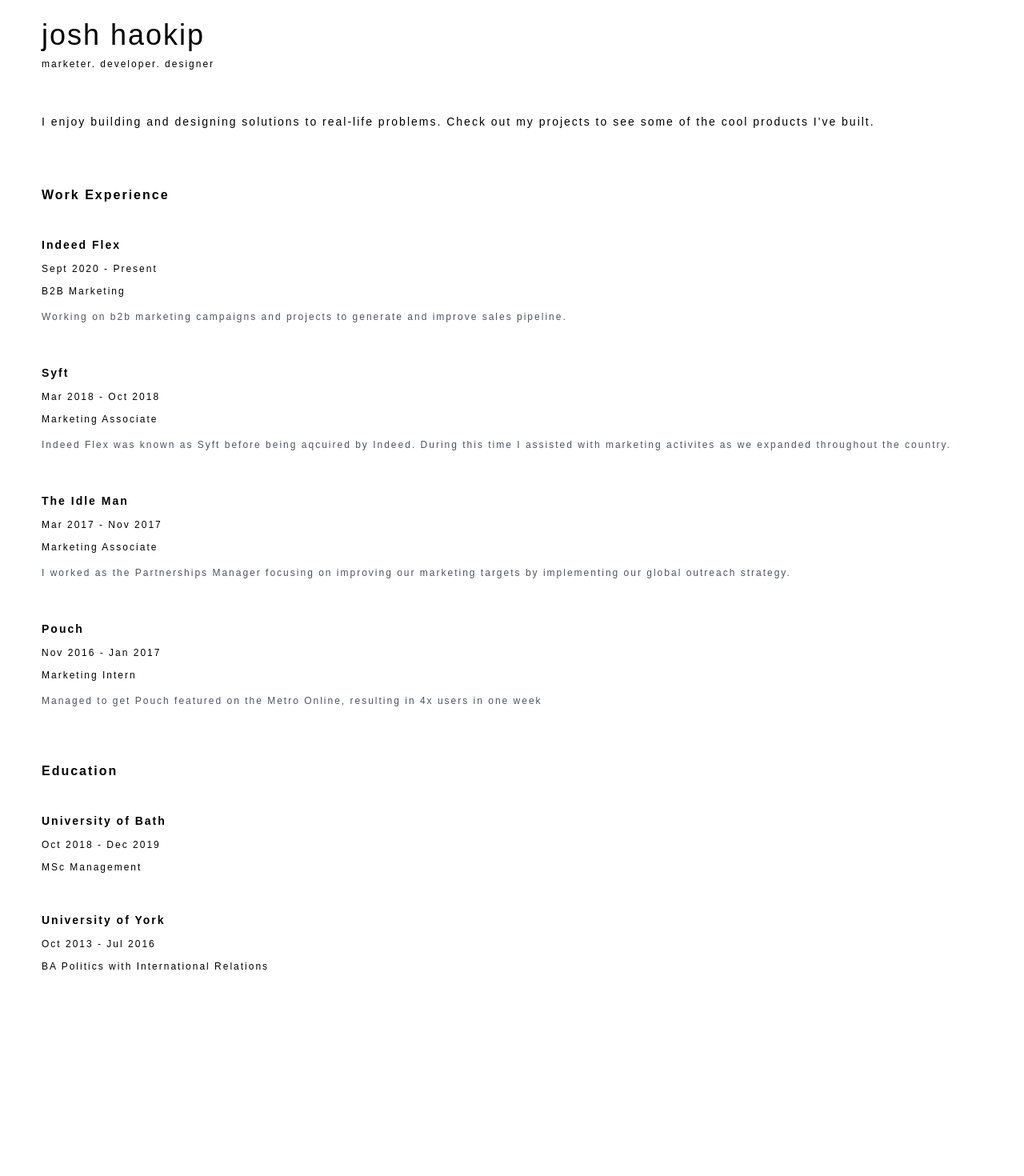
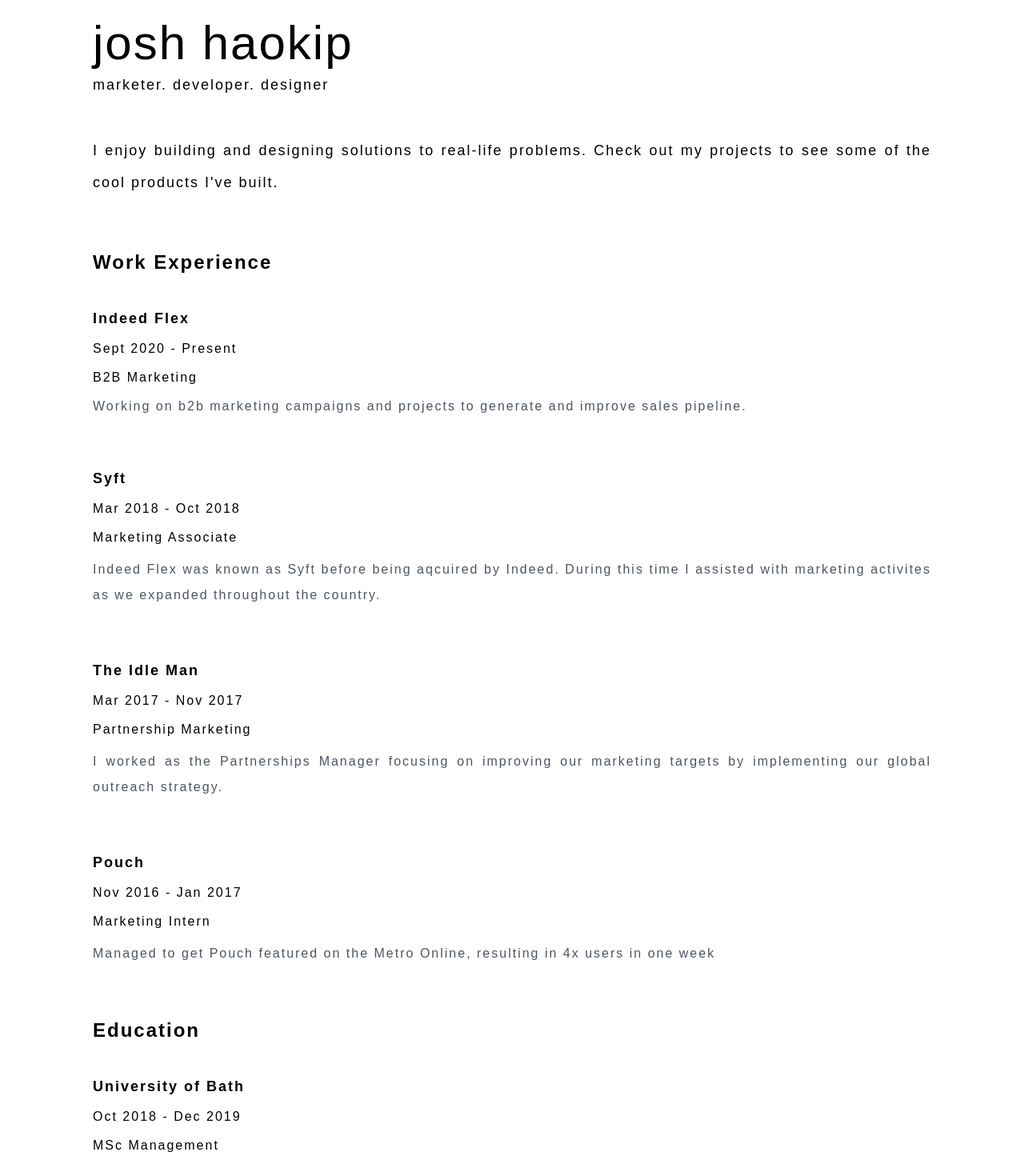
Before and after one commit to JoshHaokip/portfolio-website, a Next.js app: page /about in a window 1280 px wide. Shown: the part 40-1510 px from the top of the page at 80% size. Before the commit the page ends 1304 px from the top, so only its background shows below. Built offline with nearby package versions, Linux system fonts and the light colour scheme.

Commit message:
About: Testing desktop version

```diff
--- a/pages/about.js
+++ b/pages/about.js
@@ -9,85 +9,125 @@
         <meta name="description" content="Generated by create next app" />
         <link rel="icon" href="/favicon.ico" />
       </Head>
-      <main className="mx-8 max-h-full px-5 pt-16">
+      <main className="mx-8 max-h-full px-5 pt-16 md:mx-24">
         <div className="mb-12">
-          <h1 className="text-4xl font-medium mb-2">josh haokip</h1>
-          <p className="text-xs">marketer. developer. designer</p>
+          <h1 className="text-4xl font-medium mb-2 md:text-6xl">josh haokip</h1>
+          <p className="text-xs md:text-lg font-light">
+            marketer. developer. designer
+          </p>
         </div>
 
         <div className="mb-6">
-          <p className="text-sm font-light leading-8 text-justify">
+          <p className="text-sm font-light leading-8 text-justify md:text-lg md:leading-10">
             I enjoy building and designing solutions to real-life problems.
             Check out my projects to see some of the cool products I've built.
           </p>
         </div>
 
         <div className="mt-16">
-          <h3 className="mb-10 font-semibold">Work Experience</h3>
+          <h3 className="mb-10 font-semibold md:font-bold md:text-2xl">
+            Work Experience
+          </h3>
 
-          <div className="mb-12">
-            <p className="text-sm mb-3 font-semibold">Indeed Flex</p>
-            <p className="text-xs mb-3 font-light">Sept 2020 - Present</p>
-            <p className="text-xs mb-3 font-light">B2B Marketing</p>
+          <div className="mb-16">
+            <p className="text-sm mb-3 font-semibold md:text-lg">Indeed Flex</p>
+            <p className="text-xs mb-3 font-light md:text-base">
+              Sept 2020 - Present
+            </p>
+            <p className="text-xs mb-3 font-light md:text-base">
+              B2B Marketing
+            </p>
 
-            <p className="text-xs mb-2 font-light text-justify leading-6 text-gray-600	">
+            <p className="text-xs mb-2 font-light text-justify leading-6 text-gray-600	md:text-base">
               Working on b2b marketing campaigns and projects to generate and
               improve sales pipeline.
             </p>
           </div>
 
-          <div className="mb-12">
-            <p className="text-sm mb-3 font-semibold">Syft</p>
-            <p className="text-xs mb-3 font-light">Mar 2018 - Oct 2018</p>
-            <p className="text-xs mb-3 font-light">Marketing Associate</p>
+          <div className="mb-16">
+            <p className="text-sm mb-3 font-semibold md:text-lg">Syft</p>
+            <p className="text-xs mb-3 font-light md:text-base">
+              Mar 2018 - Oct 2018
+            </p>
+            <p className="text-xs mb-3 font-light md:text-base">
+              Marketing Associate
+            </p>
 
-            <p className="text-xs mb-2 font-light text-justify leading-6 text-gray-600	">
+            <p className="text-xs mb-2 font-light text-justify leading-6 text-gray-600 md:leading-8	md:text-base">
               Indeed Flex was known as Syft before being aqcuired by Indeed.
               During this time I assisted with marketing activites as we
               expanded throughout the country.
             </p>
           </div>
 
-          <div className="mb-12">
-            <p className="text-sm mb-3 font-semibold">The Idle Man</p>
-            <p className="text-xs mb-3 font-light">Mar 2017 - Nov 2017</p>
-            <p className="text-xs mb-3 font-light">Marketing Associate</p>
+          <div className="mb-16">
+            <p className="text-sm mb-3 font-semibold md:text-lg">
+              The Idle Man
+            </p>
+            <p className="text-xs mb-3 font-light md:text-base">
+              Mar 2017 - Nov 2017
+            </p>
+            <p className="text-xs mb-3 font-light md:text-base">
+              Partnership Marketing
+            </p>
 
-            <p className="text-xs mb-2 font-light text-justify leading-6 text-gray-600	">
+            <p className="text-xs mb-2 font-light text-justify leading-6 text-gray-600 md:leading-8	md:text-base">
               I worked as the Partnerships Manager focusing on improving our
               marketing targets by implementing our global outreach strategy.
             </p>
           </div>
 
-          <div className="mb-12">
-            <p className="text-sm mb-3 font-semibold">Pouch</p>
-            <p className="text-xs mb-3 font-light">Nov 2016 - Jan 2017</p>
-            <p className="text-xs mb-3 font-light">Marketing Intern</p>
+          <div className="mb-16">
+            <p className="text-sm mb-3 font-semibold md:text-lg">Pouch</p>
+            <p className="text-xs mb-3 font-light md:text-base">
+              Nov 2016 - Jan 2017
+            </p>
+            <p className="text-xs mb-3 font-light md:text-base">
+              Marketing Intern
+            </p>
 
-            <p className="text-xs mb-2 font-light text-justify leading-6 text-gray-600	">
+            <p className="text-xs mb-2 font-light text-justify leading-6 text-gray-600	md:leading-8	md:text-base">
               Managed to get Pouch featured on the Metro Online, resulting in 4x
               users in one week
             </p>
           </div>
 
           <div className="mt-16">
-            <h3 className="mb-10 font-semibold">Education</h3>
+            <h3 className="mb-10 font-semibold md:font-bold md:text-2xl">
+              Education
+            </h3>
 
             <div className="mb-12">
-              <p className="text-sm mb-3 font-semibold">University of Bath</p>
-              <p className="text-xs mb-3 font-light">Oct 2018 - Dec 2019</p>
-              <p className="text-xs mb-3 font-light">MSc Management</p>
+              <p className="text-sm mb-3 font-semibold md:text-lg">
+                University of Bath
+              </p>
+              <p className="text-xs mb-3 font-light md:text-base">
+                Oct 2018 - Dec 2019
+              </p>
+              <p className="text-xs mb-3 font-light md:text-base">
+                MSc Management
+              </p>
             </div>
 
             <div className="mb-12">
-              <p className="text-sm mb-3 font-semibold">University of York</p>
-              <p className="text-xs mb-3 font-light">Oct 2013 - Jul 2016</p>
-              <p className="text-xs mb-3 font-light">
+              <p className="text-sm mb-3 font-semibold md:text-lg">
+                University of York
+              </p>
+              <p className="text-xs mb-3 font-light md:text-base">
+                Oct 2013 - Jul 2016
+              </p>
+              <p className="text-xs mb-3 font-light md:text-base">
                 BA Politics with International Relations
               </p>
             </div>
           </div>
         </div>
+
+        <div className="mb-12">
+          <Link href="/">
+            <a>Back to home</a>
+          </Link>
+        </div>
       </main>
     </div>
   );
```
